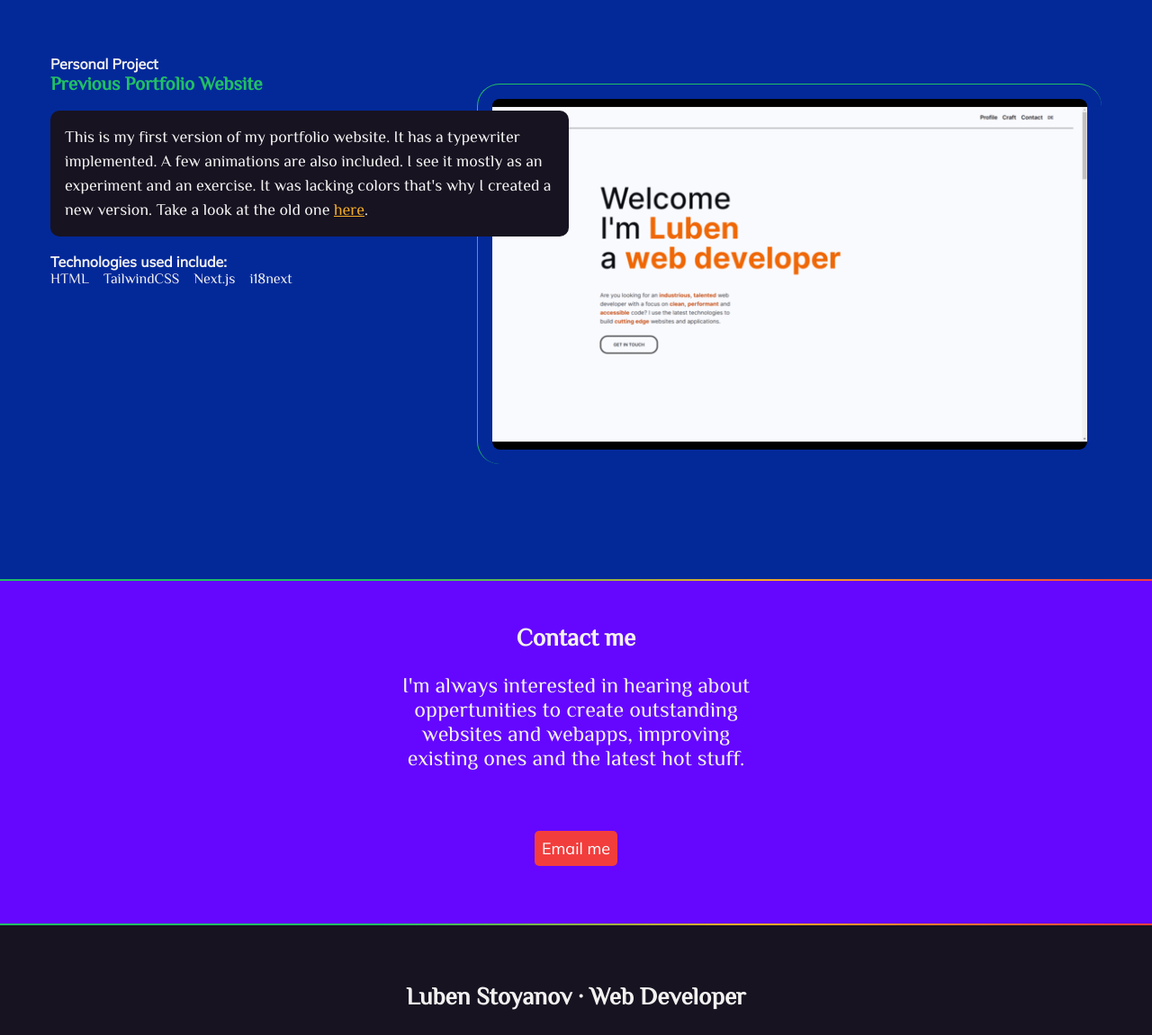
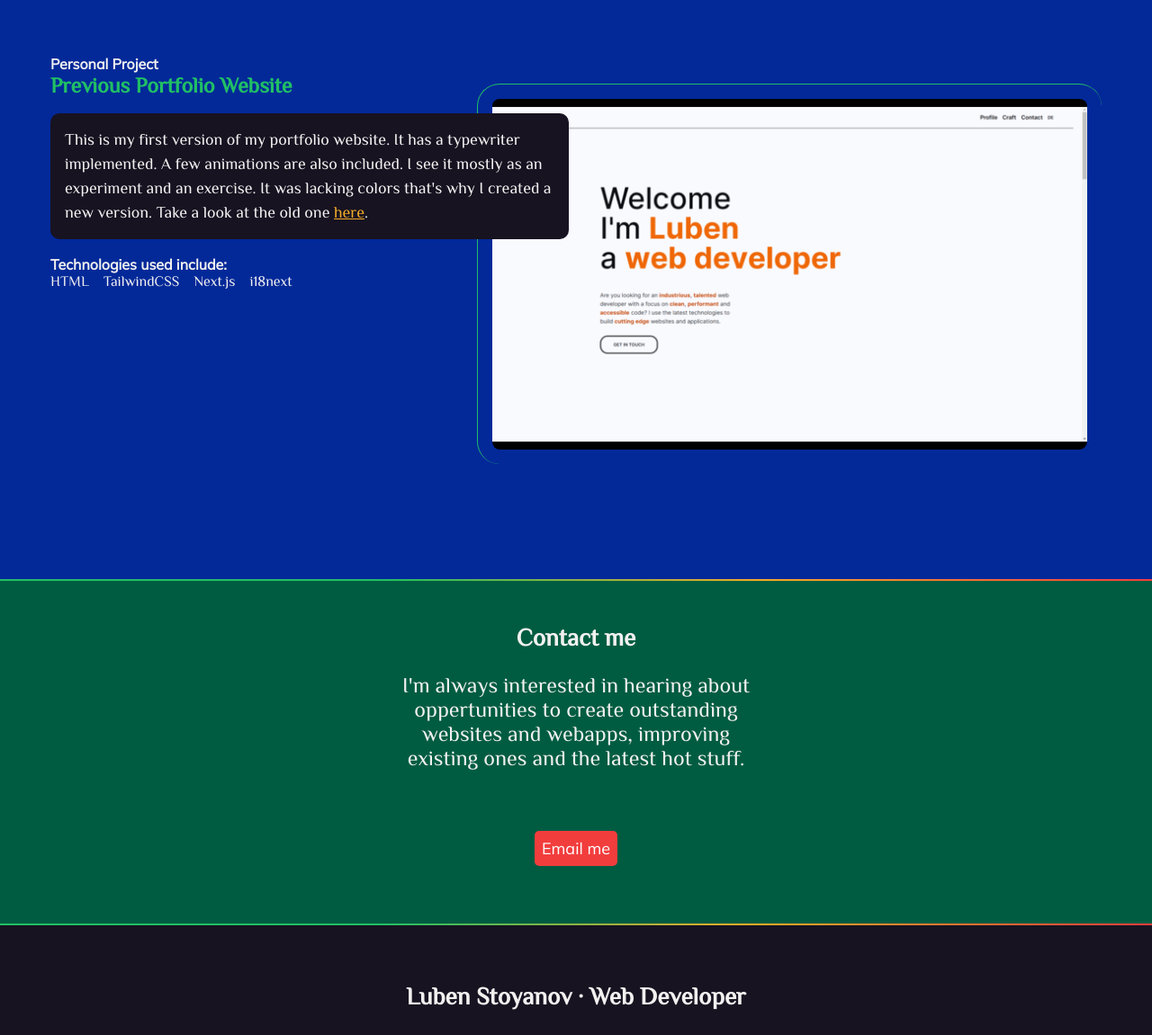
Before and after one commit to LubenStoyanov/portfolio-v1.1, a plain HTML site: page index.html in a window 1280 px wide. Shown: the part 1244-2395 px from the top of the page at 90% size. Drawn offline with Linux system fonts and the light colour scheme.

Commit message:
Change contact color

```diff
--- a/css/style.css
+++ b/css/style.css
@@ -2,7 +2,9 @@
     --black: #171321;
     --blue: #032999;
     --lightblue: #6507FF;
+    --green: #005C41;
     --lightgreen: #21bf65;
+    --orange: #F57300;
     --yellowish: #f2ab27;
     --redish: #f23d3d;
     --hotredish: #ff4040;
@@ -87,7 +89,7 @@ img {
 }
 
 #contact {
-    background-color: var(--lightblue);
+    background-color: var(--green);
     display: flex;
     flex-direction: column;
     justify-content: center;
@@ -206,8 +208,9 @@ footer ul {
     margin-bottom: calc(2.5rem * 1.5);
 }
 
-#about h2, #projects h3 {
+#about h3, #projects h3 {
     color: var(--lightgreen);
+    font-size: 1.5rem;
 }
 
 #about h4, #projects h4 {
```
